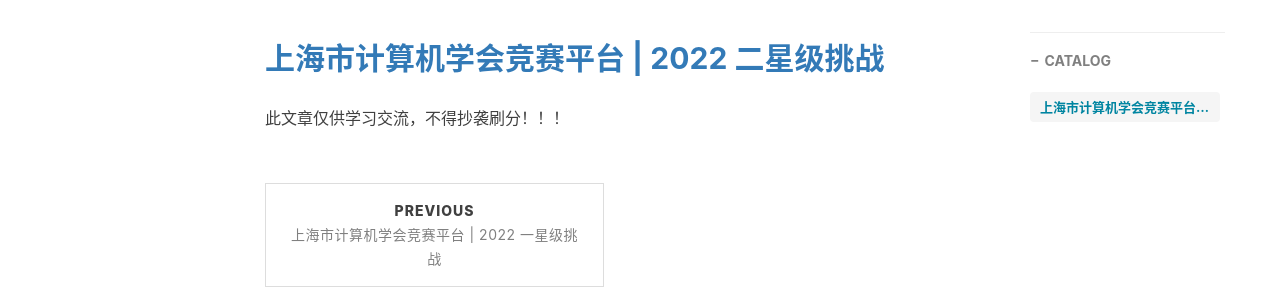
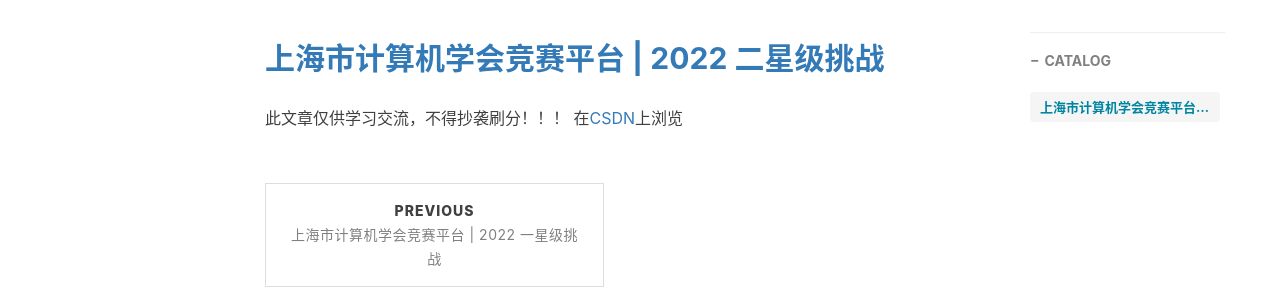
Before and after one commit to Dsmtyu/Dsmtyu.github.io, a Jekyll site: the page built from _posts/2022-04-23-上海市计算机学会竞赛平台2022 二星级挑战.md, in a window 1280 px wide. Shown: the part 525-825 px from the top of the page. Built offline with Jekyll 4.4.1, drawn with Linux system fonts in a browser that asks for light colours; nearby versions of some CDN libraries; comment, search, counter and statistics services are not loaded.

Commit message:
Update 2022-04-23-上海市计算机学会竞赛平台2022 二星级挑战.md

```diff
--- a/_posts/2022-04-23-上海市计算机学会竞赛平台2022 二星级挑战.md
+++ b/_posts/2022-04-23-上海市计算机学会竞赛平台2022 二星级挑战.md
@@ -11,3 +11,4 @@ catalog: true
 ---
 ## [上海市计算机学会竞赛平台 | 2022 二星级挑战](https://iai.sh.cn/study)
 此文章仅供学习交流，不得抄袭刷分！！！
+在[CSDN](https://blog.csdn.net/Albert_wuchenyu/article/details/124365999?spm=1001.2014.3001.5501)上浏览
```
